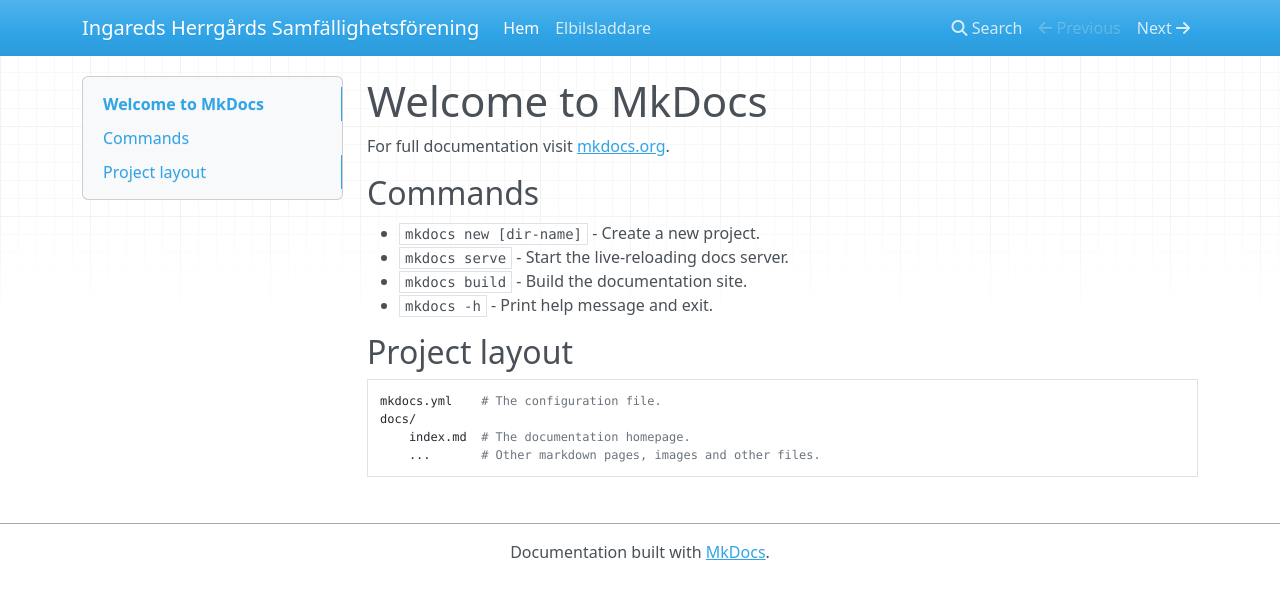
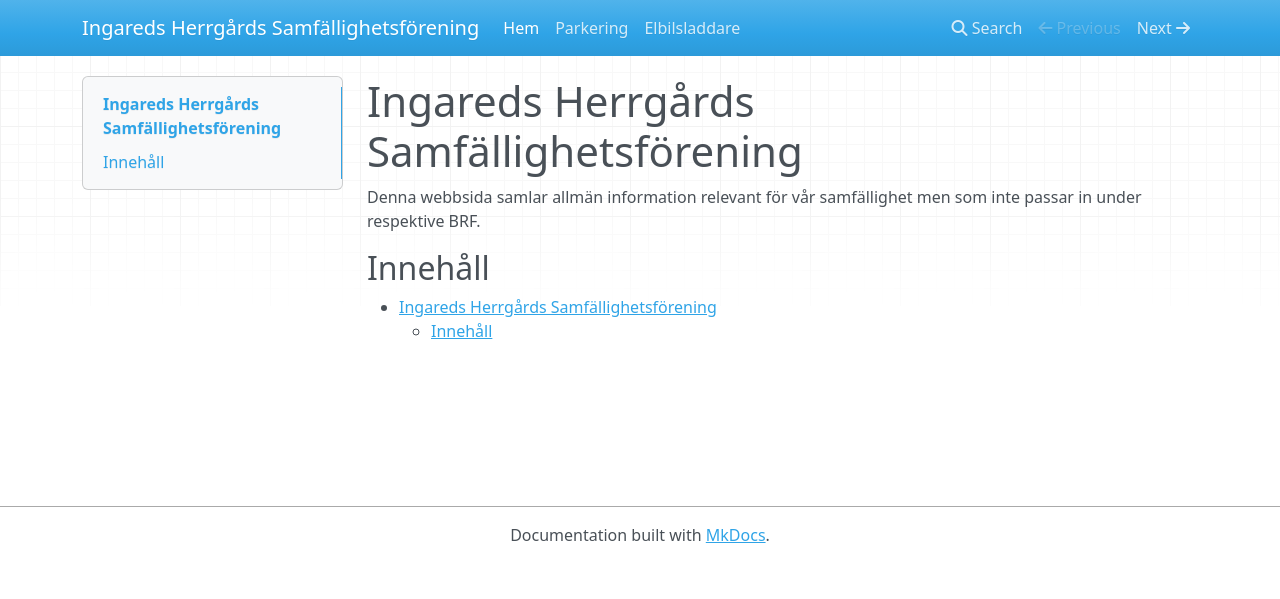
Before and after one commit to robin-persson/ingareds-herrgaard, an MkDocs documentation site: the page built from docs/index.md, in a window 1280 px wide. Shown: the top 599 px of the page. Built offline with MkDocs 1.6.1, drawn with Linux system fonts in a browser that asks for light colours; nearby versions of some CDN libraries.

Commit message:
Lägg till parkering, fixa startsidan

```diff
--- a/docs/index.md
+++ b/docs/index.md
@@ -1,17 +1,7 @@
-# Welcome to MkDocs
+# Ingareds Herrgårds Samfällighetsförening
 
-For full documentation visit [mkdocs.org](https://www.mkdocs.org).
+Denna webbsida samlar allmän information relevant för vår samfällighet men som inte passar in under respektive BRF.
 
-## Commands
+## Innehåll
 
-* `mkdocs new [dir-name]` - Create a new project.
-* `mkdocs serve` - Start the live-reloading docs server.
-* `mkdocs build` - Build the documentation site.
-* `mkdocs -h` - Print help message and exit.
-
-## Project layout
-
-    mkdocs.yml    # The configuration file.
-    docs/
-        index.md  # The documentation homepage.
-        ...       # Other markdown pages, images and other files.
+[TOC]
--- a/mkdocs.yml
+++ b/mkdocs.yml
@@ -2,4 +2,8 @@
 
 nav:
   - Hem: index.md
+  - Parkering: parkering.md
   - Elbilsladdare: elbilsladdare.md
+markdown_extensions:
+  - toc:
+      permalink: true
```
Also changed, not shown: docs/parkering.md (added, +22 -0 lines).
